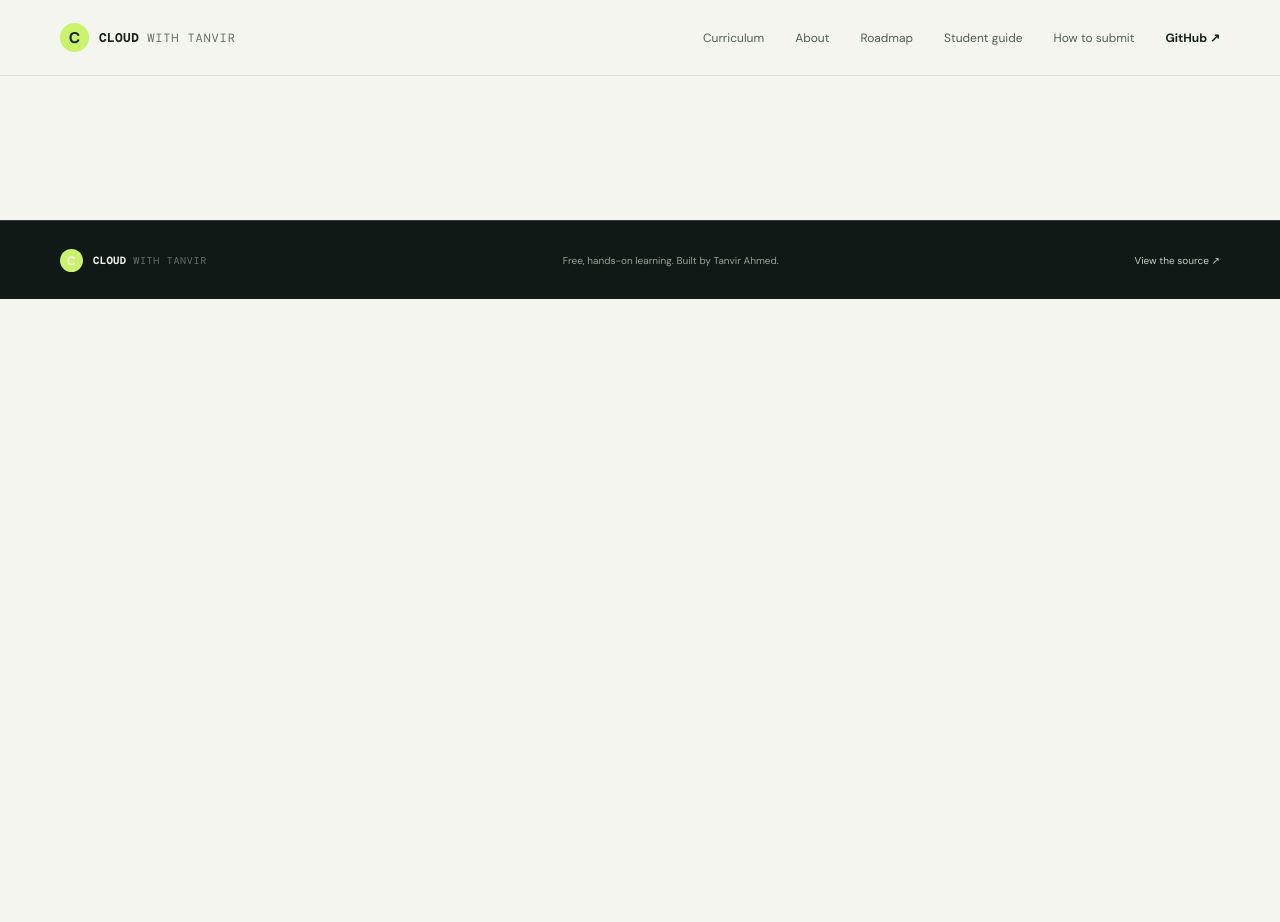
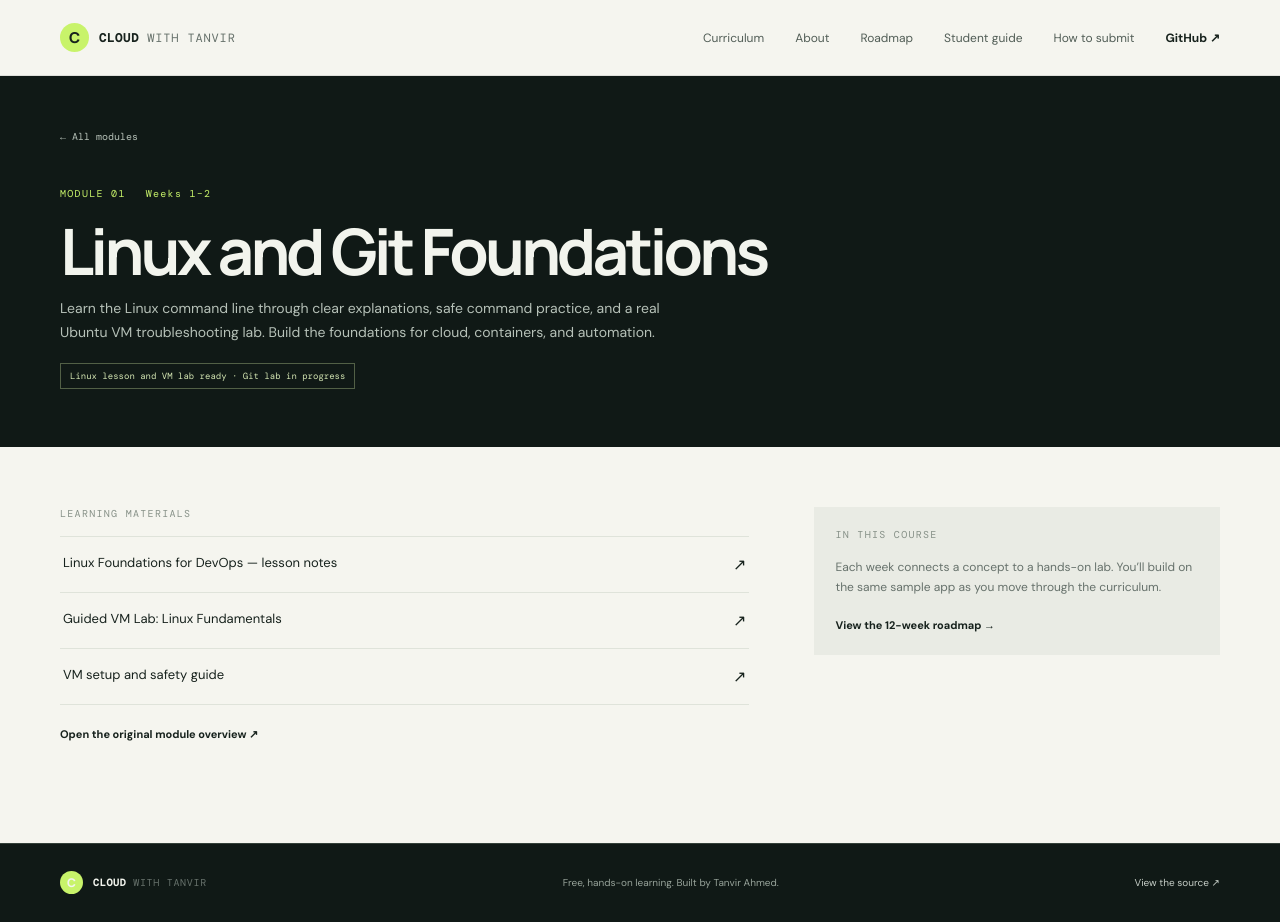
Before and after one commit to cloudwithtanvir/DevOps-bootcamp, a Jekyll site: the page built from 01-Linux-Foundations/index.html, in a window 1280 px wide. Built offline with Jekyll 4.4.1, drawn with Linux system fonts in a browser that asks for light colours; before the commit the page ends 900 px from its top, so only the background shows below that.

Commit message:
Render Linux module landing page with visible learning materials

```diff
--- a/01-Linux-Foundations/index.html
+++ b/01-Linux-Foundations/index.html
@@ -1,63 +1,38 @@
 ---
-layout: module
+layout: default
 title: Linux and Git Foundations
-module_id: "01"
-module_path: 01-Linux-Foundations
-weeks: Weeks 1–2
-status: Linux lesson and VM lab ready · Git lab in progress
-description: Learn the Linux command line through clear explanations, safe command practice, and a real Ubuntu VM troubleshooting lab. Build the foundations for cloud, containers, and automation.
-materials:
-  - label: Linux Foundations for DevOps — lesson notes
-    file: notes.md
-  - label: Guided VM Lab: Linux Fundamentals
-    file: task-1-linux-practice.md
-  - label: VM setup and safety guide
-    file: VM-LAB-GUIDE.md
-interactive_quiz:
-  - question: Which command prints the directory you are currently working in?
-    options: ["ls", "pwd", "cd", "whoami"]
-    answer: pwd
-  - question: Which command displays permissions, owner, and group in a long listing?
-    options: ["ls -l", "chmod", "find", "cat"]
-    answer: ls -l
-  - question: What does the numeric permission mode 755 represent for the owner?
-    options: ["Read only", "Read and write", "Read, write, and execute", "No permissions"]
-    answer: Read, write, and execute
-  - question: Which command shows listening TCP and UDP sockets on a modern Linux system?
-    options: ["ip route", "ss -tulpn", "dig", "ps aux"]
-    answer: ss -tulpn
-  - question: Which command should you use to stop the nginx service managed by systemd?
-    options: ["sudo systemctl stop nginx", "killall nginx", "sudo apt remove nginx", "service nginx install"]
-    answer: sudo systemctl stop nginx
-  - question: What does apt update do?
-    options: ["Upgrades every installed package", "Refreshes the local package index", "Restarts services", "Deletes old packages"]
-    answer: Refreshes the local package index
-  - question: Which command follows new messages from the nginx systemd service?
-    options: ["journalctl -u nginx -f", "df -h", "chmod nginx", "ip route"]
-    answer: journalctl -u nginx -f
-  - question: Which redirection appends output to a file instead of replacing its contents?
-    options: [">", ">>", "|", "<"]
-    answer: ">>"
-interactive_steps:
-  - title: Confirm your current location
-    detail: Print the absolute path of your current working directory.
-    command: pwd
-  - title: Inspect files, including hidden files
-    detail: Show detailed file information in your home directory.
-    command: ls -la ~
-  - title: Create a practice workspace
-    detail: Create a directory and enter it.
-    command: mkdir -p ~/devops-lab && cd ~/devops-lab
-  - title: Create and inspect a log file
-    detail: Write a line, search for it, and inspect the file.
-    command: echo "bootcamp started" > practice.log && grep "bootcamp" practice.log
-  - title: Inspect permissions
-    detail: Create a script file and set owner-only permissions.
-    command: touch deploy.sh && chmod 700 deploy.sh && ls -l deploy.sh
-  - title: Check system resources
-    detail: Inspect filesystem capacity and memory.
-    command: df -h && free -h
-  - title: Inspect network routes
-    detail: Display the VM network interfaces and default route.
-    command: ip addr && ip route
+description: Learn Linux through clear explanations, safe command practice, and a real Ubuntu VM troubleshooting lab.
 ---
+
+<section class="module-hero">
+  <div class="container">
+    <a class="back-link" href="{{ '/' | relative_url }}#curriculum">← All modules</a>
+    <div class="module-kicker"><span>MODULE 01</span><span>Weeks 1–2</span></div>
+    <h1>Linux and Git Foundations</h1>
+    <p class="module-intro">Learn the Linux command line through clear explanations, safe command practice, and a real Ubuntu VM troubleshooting lab. Build the foundations for cloud, containers, and automation.</p>
+    <span class="status-pill">Linux lesson and VM lab ready · Git lab in progress</span>
+  </div>
+</section>
+
+<section class="module-content container">
+  <div class="module-main">
+    <div class="section-label">LEARNING MATERIALS</div>
+    <div class="material-list">
+      <a class="material-row" href="{{ '/01-Linux-Foundations/notes.html' | relative_url }}">
+        <span>Linux Foundations for DevOps — lesson notes</span><span class="arrow" aria-hidden="true">↗</span>
+      </a>
+      <a class="material-row" href="{{ '/01-Linux-Foundations/task-1-linux-practice.html' | relative_url }}">
+        <span>Guided VM Lab: Linux Fundamentals</span><span class="arrow" aria-hidden="true">↗</span>
+      </a>
+      <a class="material-row" href="{{ '/01-Linux-Foundations/VM-LAB-GUIDE.html' | relative_url }}">
+        <span>VM setup and safety guide</span><span class="arrow" aria-hidden="true">↗</span>
+      </a>
+    </div>
+    <a class="source-link" href="{{ '/01-Linux-Foundations/README.html' | relative_url }}">Open the original module overview <span aria-hidden="true">↗</span></a>
+  </div>
+  <aside class="module-aside">
+    <div class="section-label">IN THIS COURSE</div>
+    <p>Each week connects a concept to a hands-on lab. You’ll build on the same sample app as you move through the curriculum.</p>
+    <a href="{{ '/ROADMAP.html' | relative_url }}">View the 12-week roadmap →</a>
+  </aside>
+</section>
```
